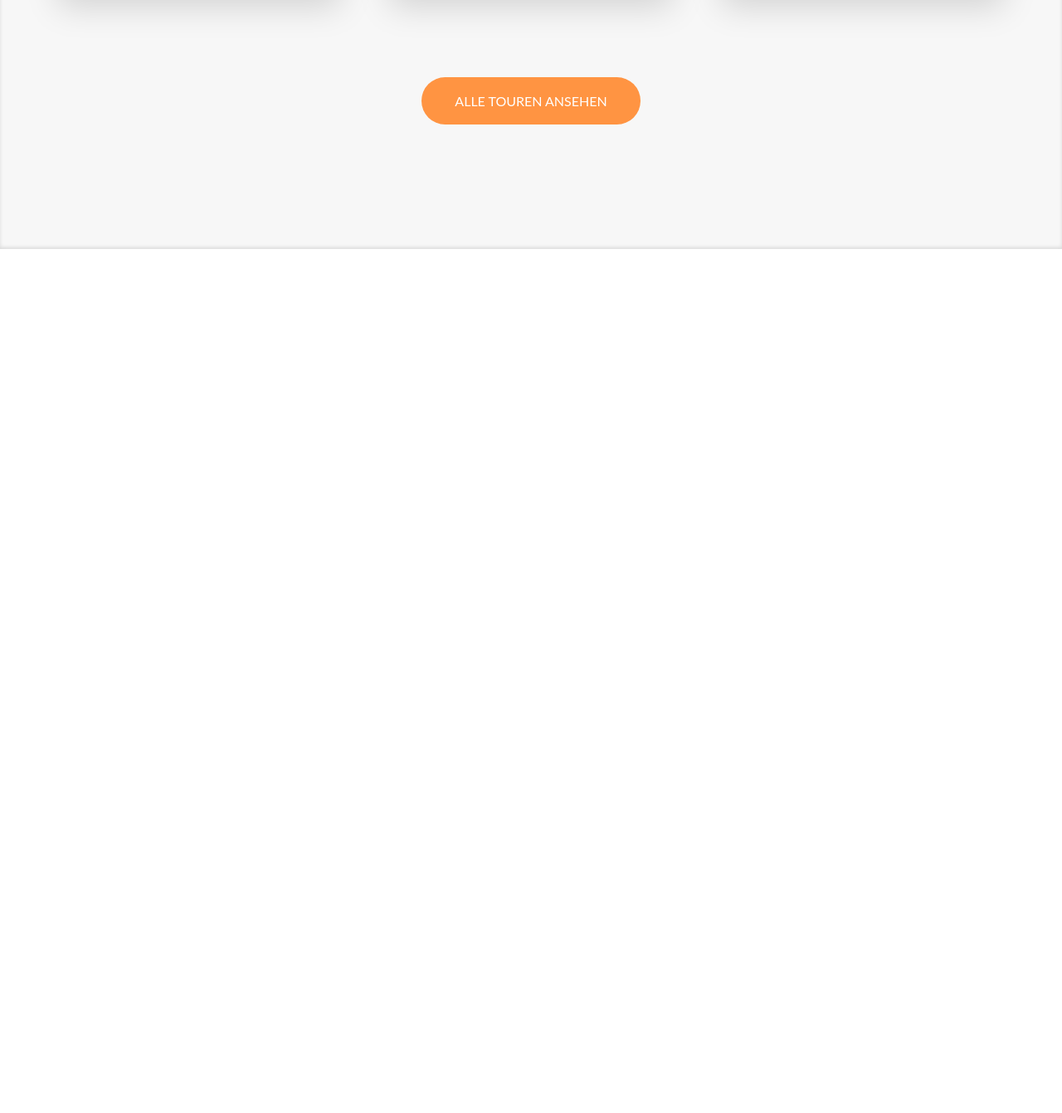
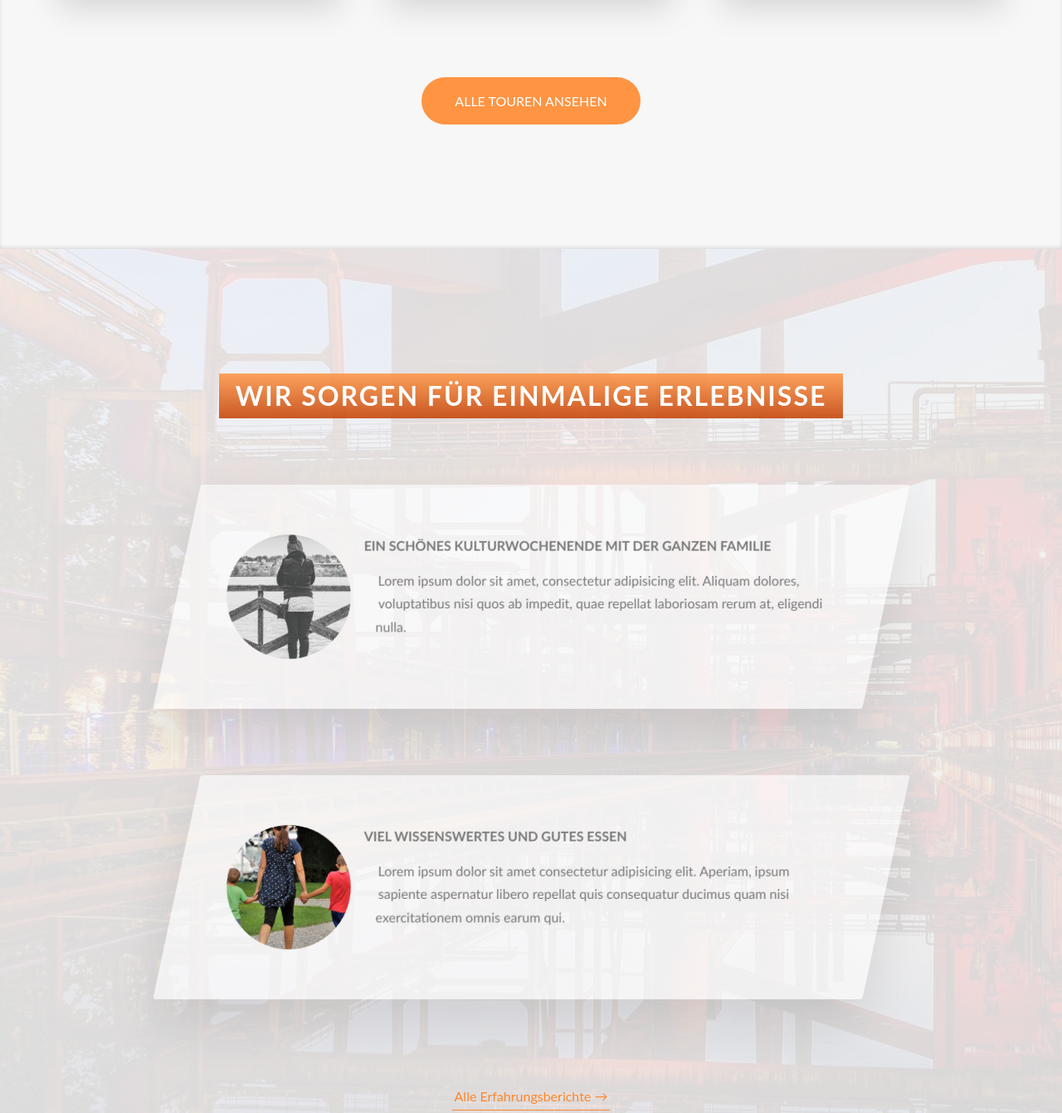
Before and after one commit to PatrickB-Hub/ruhrtrips, a website: page index.html in a window 1280 px wide. Shown: the part 3379-4720 px from the top of the page at 83% size. Before the commit the page ends 3679 px from the top, so only its background shows below. Drawn offline with Linux system fonts and the light colour scheme.

Commit message:
Added stories section

```diff
--- a/index.html
+++ b/index.html
@@ -266,6 +266,66 @@
           <a href="#" class="btn btn--colored">Alle Touren ansehen</a>
         </div>
       </section>
+
+      <section class="section-stories" id="section-stories">
+        <div class="util-center-text util-margin-bottom-big">
+          <h2 class="heading-secondary">
+            <span class="heading-secondary--span"
+              >Wir sorgen für einmalige Erlebnisse</span
+            >
+          </h2>
+        </div>
+
+        <div class="flex-container">
+          <div class="story">
+            <figure class="story__shape">
+              <img
+                src="img/stories/person-1.jpg"
+                alt="Person on a tour"
+                class="story__img"
+              />
+              <figcaption class="story__caption">Marie Schmidt</figcaption>
+            </figure>
+            <div class="story__text">
+              <h3 class="heading-tertiary util-margin-bottom-small">
+                Ein schönes Kulturwochenende mit der ganzen Familie
+              </h3>
+              <p>
+                Lorem ipsum dolor sit amet, consectetur adipisicing elit.
+                Aliquam dolores, voluptatibus nisi quos ab impedit, quae
+                repellat laboriosam rerum at, eligendi nulla.
+              </p>
+            </div>
+          </div>
+        </div>
+
+        <div class="flex-container">
+          <div class="story">
+            <figure class="story__shape">
+              <img
+                src="img/stories/person-2.jpg"
+                alt="Person on a tour"
+                class="story__img"
+              />
+              <figcaption class="story__caption">Tim Troste</figcaption>
+            </figure>
+            <div class="story__text">
+              <h3 class="heading-tertiary util-margin-bottom-small">
+                Viel Wissenswertes und gutes Essen
+              </h3>
+              <p>
+                Lorem ipsum dolor sit amet consectetur adipisicing elit.
+                Aperiam, ipsum sapiente aspernatur libero repellat quis
+                consequatur ducimus quam nisi exercitationem omnis earum qui.
+              </p>
+            </div>
+          </div>
+        </div>
+
+        <div class="util-center-text util-margin-top-huge">
+          <a href="#" class="btn-text">Alle Erfahrungsberichte &rarr;</a>
+        </div>
+      </section>
     </main>
   </body>
 </html>
--- /dev/null
+++ b/sass/components/_story.scss
@@ -0,0 +1,82 @@
+.story {
+  width: 75%;
+  margin: 0 auto;
+  box-shadow: 0 3rem 6rem rgba($color-black, 0.1);
+  background-color: rgba($color-white, 0.6);
+  border-radius: 3px;
+  padding: 6rem;
+  padding-left: 9rem;
+  font-size: $default-font-size;
+  transform: skewX(-12deg);
+
+  @include respond(tab-port) {
+    width: 100%;
+    padding: 4rem;
+    padding-left: 7rem;
+  }
+
+  @include respond(phone) {
+    transform: skewX(0);
+  }
+
+  &__shape {
+    width: 15rem;
+    height: 15rem;
+    float: left;
+    transform: translateX(-3rem) skewX(12deg);
+    position: relative;
+    overflow: hidden;
+    border-radius: 50%;
+
+    @supports (clip-path: polygon(0 0)) or (-webkit-clip-path: polygon(0 0)) {
+      -webkit-clip-path: circle(50% at 50% 50%);
+      clip-path: circle(50% at 50% 50%);
+      -webkit-shape-outside: circle(50% at 50% 50%);
+      shape-outside: circle(50% at 50% 50%);
+      border-radius: none;
+    }
+
+    @include respond(phone) {
+      transform: translateX(-3rem) skewX(0);
+    }
+  }
+
+  &__img {
+    height: 100%;
+    transform: translateX(-4rem) scale(1.4);
+    backface-visibility: hidden;
+    transition: all 0.5s;
+  }
+
+  &__text {
+    transform: skewX(12deg);
+
+    @include respond(phone) {
+      transform: skewX(0);
+    }
+  }
+
+  &__caption {
+    position: absolute;
+    top: 50%;
+    left: 50%;
+    transform: translate(-50%, 20%);
+    color: $color-white;
+    text-transform: uppercase;
+    font-size: 1.7rem;
+    text-align: center;
+    opacity: 0;
+    transition: all 0.5s;
+    backface-visibility: hidden;
+  }
+
+  &:hover &__caption {
+    opacity: 1;
+    transform: translate(-50%, -50%);
+  }
+
+  &:hover &__img {
+    transform: translateX(-4rem) scale(1);
+    filter: blur(3px) brightness(80%);
+  }
+}
--- /dev/null
+++ b/sass/layout/_stories.scss
@@ -0,0 +1,15 @@
+.section-stories {
+  position: relative;
+  padding: 15rem 5rem;
+  background-image: linear-gradient(
+      to right bottom,
+      rgba($color-grey-light-1, 0.9),
+      rgba($color-grey-light-2, 0.9)
+    ),
+    url(../img/zechen/zollverein-medium-5-min.jpg);
+  background-size: cover;
+
+  @include respond(tab-port) {
+    padding: 10rem 0;
+  }
+}
--- a/sass/main.scss
+++ b/sass/main.scss
@@ -11,8 +11,10 @@
 @import "components/gallery";
 @import "components/feature";
 @import "components/card";
+@import "components/story";
 
 @import "layout/header";
 @import "layout/about";
 @import "layout/features";
 @import "layout/tours";
+@import "layout/stories";
```
Also changed, not shown: css/style.css, img/stories/person-1.jpg (added), img/stories/person-2.jpg (added), img/zechen/zollverein-medium-5-min.jpg (added).
